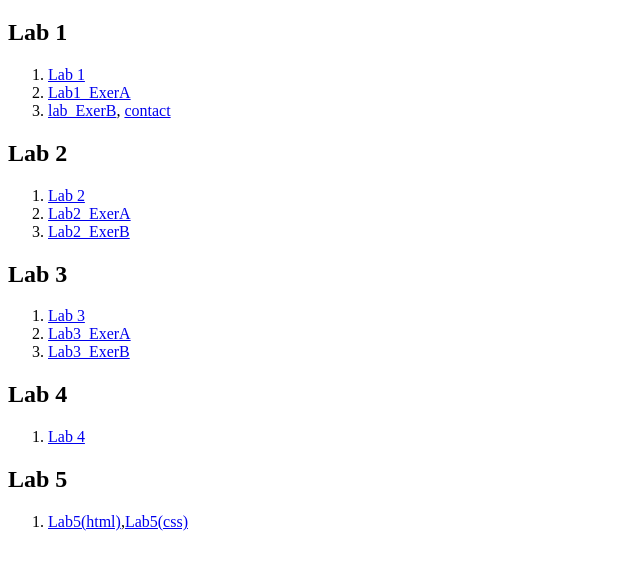
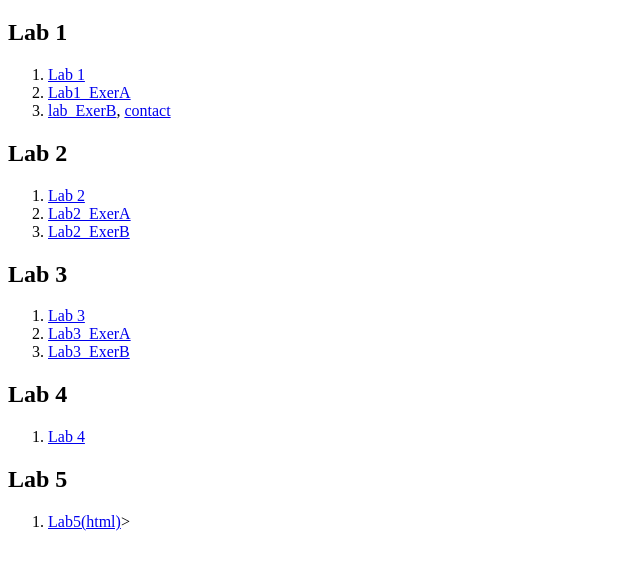
Before and after one commit to alisielyana/S79436_CSF3133_K2, a plain HTML site: page index.html in a window 1280 px wide. Shown: the part 61-630 px from the top of the page, without its empty margins (0-640 px from the left). Drawn offline with Linux system fonts and the light colour scheme.

Commit message:
Fix HTML structure and links in index.html

```diff
--- a/index.html
+++ b/index.html
@@ -33,7 +33,7 @@
 
          <h2>Lab 5</h2>
         <ol>
-            <li><a href="Lab5/Lab5/umt.html">Lab5(html)</a>,<a href="Lab5/Lab5/umt.css">Lab5(css)</a></li>
+            <li><a href="Lab5/Lab5/umt.html">Lab5(html)</a>></li>
         </ol>
     </body>
 </html>
```
